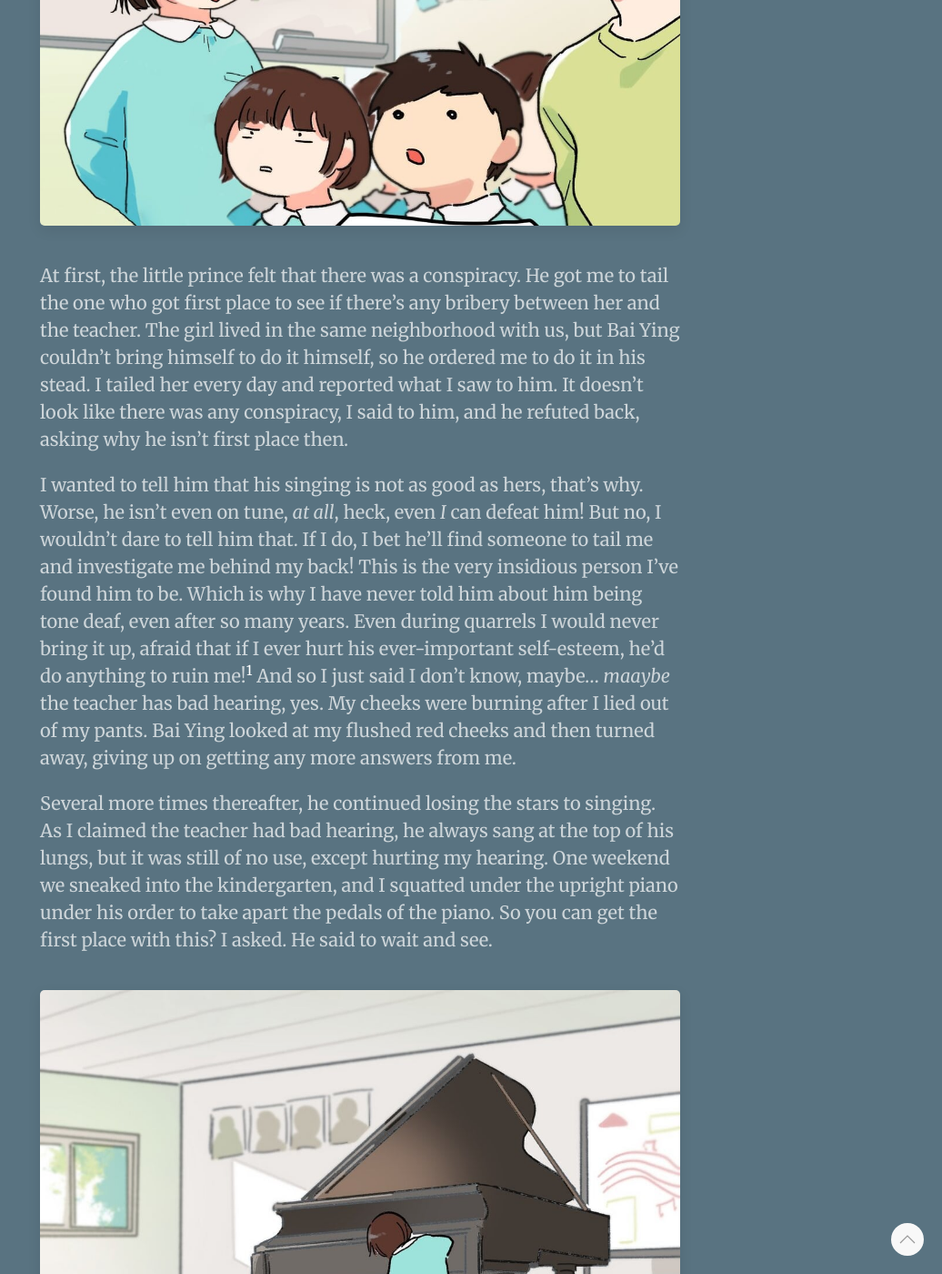
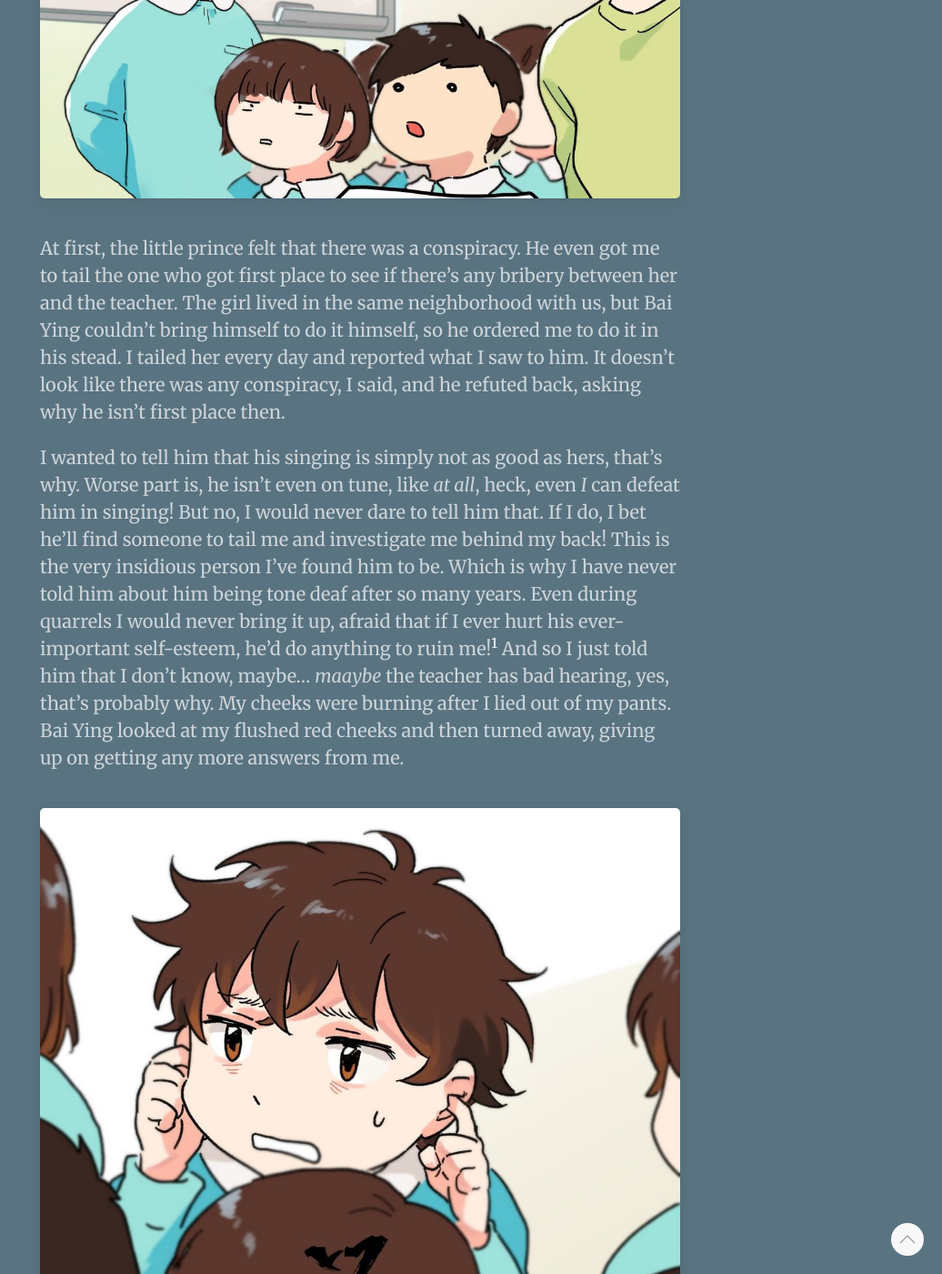
Before and after one commit to Solo-Universe/Solo-Universe.github.io, a Jekyll site: the page built from _posts/2022-01-02-chapter-2.md, in a window 1280 px wide and 1400 px high, scrolled down 1000 px. Shown: the whole window at 91% size, without its empty margins (244-1280 px from the left). Built offline with Jekyll 4.4.1, drawn with Linux system fonts in a browser that asks for light colours; nearby versions of some CDN libraries; some web fonts are replaced; comment, search, counter and statistics services are not loaded; some of the changed text lies outside the part shown.

Commit message:
Minor updates

```diff
--- a/_posts/2022-01-02-chapter-2.md
+++ b/_posts/2022-01-02-chapter-2.md
@@ -14,23 +14,29 @@
 Promising my heart and soul to Bai Ying is by far the most idiotic thing I have ever done, no contest. Since then, I've become his faithful little follower, and an unknown side of him begun to unravel itself to me.
 {: .uk-dropcap}
 
-Somehow, Bai Ying is obsessed with getting first place in everything. However, sometimes the teacher has the final say in some competitions, like for example, singing. After he sung his piece, our classmates and I, we all looked at him in total shock. He was still looking as proud as a little prince, thinking that the shiny little star would fly towards his palm-sized chest once more. This time however, he did not even get the third place.
+Somehow, Bai Ying is obsessed with getting first place in everything. However, sometimes the teacher has the final say, like for example, singing. After he sung his piece, our classmates and I, we all looked at him in total shock. He was still looking as proud as a little prince, thinking that the shiny little star would again fly towards his palm-sized chest. This time however, he did not even get the third place.
 
 ![Bai Ying and his horrible singing shocking the class](/assets/img/stargazing/ch2-1.jpg){: .uk-box-shadow-medium .uk-border-rounded}
 
-At first, the little prince felt that there was a conspiracy. He got me to tail the one who got first place to see if there's any bribery between her and the teacher. The girl lived in the same neighborhood with us, but Bai Ying couldn't bring himself to do it himself, so he ordered me to do it in his stead. I tailed her every day and reported what I saw to him. It doesn't look like there was any conspiracy, I said to him, and he refuted back, asking why he isn't first place then.
+At first, the little prince felt that there was a conspiracy. He even got me to tail the one who got first place to see if there's any bribery between her and the teacher. The girl lived in the same neighborhood with us, but Bai Ying couldn't bring himself to do it himself, so he ordered me to do it in his stead. I tailed her every day and reported what I saw to him. It doesn't look like there was any conspiracy, I said, and he refuted back, asking why he isn't first place then.
 
-I wanted to tell him that his singing is not as good as hers, that's why. Worse, he isn't even on tune, <i>at all</i>, heck, even <i>I</i> can defeat him! But no, I wouldn't dare to tell him that. If I do, I bet he'll find someone to tail me and investigate me behind my back! This is the very insidious person I've found him to be. Which is why I have never told him about him being tone deaf, even after so many years. Even during quarrels I would never bring it up, afraid that if I ever hurt his ever-important self-esteem, he'd do anything to ruin me![^Ying-Destroy-He] And so I just said I don't know, maybe... <i>maaybe</i> the teacher has bad hearing, yes. My cheeks were burning after I lied out of my pants. Bai Ying looked at my flushed red cheeks and then turned away, giving up on getting any more answers from me.
+I wanted to tell him that his singing is simply not as good as hers, that's why. Worse part is, he isn't even on tune, like <i>at all</i>, heck, even <i>I</i> can defeat him in singing! But no, I would never dare to tell him that. If I do, I bet he'll find someone to tail me and investigate me behind my back! This is the very insidious person I've found him to be. Which is why I have never told him about him being tone deaf after so many years. Even during quarrels I would never bring it up, afraid that if I ever hurt his ever-important self-esteem, he'd do anything to ruin me![^Ying-Destroy-He] And so I just told him that I don't know, maybe... <i>maaybe</i> the teacher has bad hearing, yes, that's probably why. My cheeks were burning after I lied out of my pants. Bai Ying looked at my flushed red cheeks and then turned away, giving up on getting any more answers from me.
 
 [^Ying-Destroy-He]: `瑛毁赫亡` — It's a wordplay on both of their names in a proverb, basically means Bai Ying destroys (瑛毁) and Jiang He perishes (赫亡).
 
-Several more times thereafter, he continued losing the stars to singing. As I claimed the teacher had bad hearing, he always sang at the top of his lungs, but it was still of no use, except hurting my hearing. One weekend we sneaked into the kindergarten, and I squatted under the upright piano under his order to take apart the pedals of the piano. So you can get the first place with this? I asked. He said to wait and see.
+![Jiang He getting tortured by Bai Ying's horrible singing](/assets/img/stargazing/ch2-9.jpg){: .uk-box-shadow-medium .uk-border-rounded}
+
+Several more times thereafter, he continued losing the stars to singing. As I claimed the teacher had bad hearing, he always sang at the top of his lungs, but it was still of no use except hurting my hearing. One weekend we sneaked into the kindergarten, and I squatted under the upright piano under his order to take apart the pedals of the piano.
+
+*"So you can get the first place with this?"* I asked. He replied to wait and see.
 
 ![Jiang He dismantling the piano pedal under Bai Ying's instructions](/assets/img/stargazing/ch2-3.jpg){: .uk-box-shadow-medium .uk-border-rounded}
 
 I thought I'm just helping him to get a first place, but I didn't expect that with the pedal broken, we'd stopped having to sing that whole week. Whenever there's a need for games or contests, we can only do something else. And so, the master-of-all-sans-singing Bai Ying went back to winning all the stars once more.
 
-Wait, this isn't right, I thought. How could he made me do the dirty deed. This is soo evil, a true villain, he is!
+![Jiang He realizing he was made to be the bad guy](/assets/img/stargazing/ch2-2.jpg){: .uk-box-shadow-medium .uk-border-rounded}
+
+Wait, this isn't right, I thought. How could he made me do all the dirty deeds. This is <i>soo</i> evil, a true villain, he is!
 
 But when he received the stars, there's no hesitation at all, he carefully stick them all onto me. That's not all, when we're with my mom he'll even say good things about me in front of her, like how smart and able I am. He said the teacher asked the class who discovered Australia and I answered that it's British explorer Captain Cook. I tried to stop him from further bluffs as I have only ever heard of Captain Jack! But looking at my mom's proud look, as if I'm the reincarnation of Einstein or Newton.. I unashamedly let him continued bluffing..
 
@@ -72,19 +78,19 @@
 
 Bai Ying said that it's the only way he can get the stars for me, since he promised me!
 
-I never ever expected that he got first place for me. Suddenly, I felt that I'm the worst and I was so overwhelmingly moved. I quickly said, *"I don't want the stars anymore, and if you stop making me mess with the pedals, I- I'll still give you my heart and soul!"*
+I never ever expected that he got those first place <i>for me</i>. Suddenly, I felt that I'm the worst and I was so overwhelmingly moved. I quickly said, *"I don't want the stars anymore, and if you stop making me mess with the pedals, I- I'll still give you my heart and soul!"*
 
 Bai Ying sniffed and said it's a done deal, don't you dare go back on it in the future! We pinky promised after all.
 
 Since he put it that way, I never brought it up again, from elementary up till high school.
 
-***
+<div class="uk-text-center uk-margin uk-blend-overlay"><span uk-icon="icon: more; ratio: 2"></span></div>
 
 Bai Ying has been in the first class since elementary, while I'm always in the bottom class. But we're still in the same school, using the same field. I felt that the distance between us at that time is only the two flight of stairs between our two classes. I plagiarize his homework every day, follow him everywhere, and play together with whatever he plays, willingly becoming his follower.
 
 One time, I was the last in class, and I was crampling the test papers, too afraid to go home. This is because the homeroom teacher needed parent signature as their acknowledgement of the test results. I've already made my mom plenty heartbroken, as I went from a genius in kindergarten to always flunking in elementary school. Usually I manage to get at least fifth place from the bottom, to think I hit the jackpot this time... I can already see how my mom will deal with me.
 
-I knew Bai Ying have lots of tricks up his sleeve, so I gave him a call. After listening to my request, he ordered me to gather past papers that were signed, as well as some spicy duck necks.
+I knew Bai Ying have lots of tricks up his sleeve, so I gave him a call. After listening to my request, he ordered me to gather any papers that were signed in the past, as well as some spicy duck necks.
 
 *"Spicy duck necks? What for?"* I asked, feeling curious. If the past papers are as reference for imitating the signature, what are the duck necks for?
 
@@ -114,4 +120,9 @@
 
 After finished eating the final duck neck, he stood up and said *"Let's go to the PC Cafe"*
 
-From the depths of my memory, I remember that the sky was particularly blue during those times, the sun was sunnier, even the moon was rounder. Of course, the games were especially fun too. With Bai Ying by my side, all my grave troubles are dealt with, leaving only *fun fun fun* for me, truly a carefree time.
+From the depths of my memory, I remember that the sky was particularly blue during those times, the sun was sunnier, even the moon was rounder. Of course, the games were especially fun too. With Bai Ying by my side, all my grave troubles can be dealt with <i>by him</i>, leaving only *fun fun fun* for me, those were truly a carefree time.
+
+<div class="uk-text-center uk-margin uk-blend-overlay"><span uk-icon="icon: more; ratio: 2"></span></div>
+
+>> `Translator's Notes`<br>
+>> So we've basically caught up to the comic, as Ch.5 adapted the final chapter of the novel (Shocking, IKR!) Do check out [**the comic**](https://manga.bilibili.com/mc30550/668629?from=manga_detail) for more crying scenes, as there's only so much I can put here hah!
```
Also changed, not shown: other parts of _posts/2022-01-02-chapter-2.md (+2 -2 lines), assets/img/stargazing/ch2-2.jpg (added), assets/img/stargazing/ch2-9.jpg (added).
